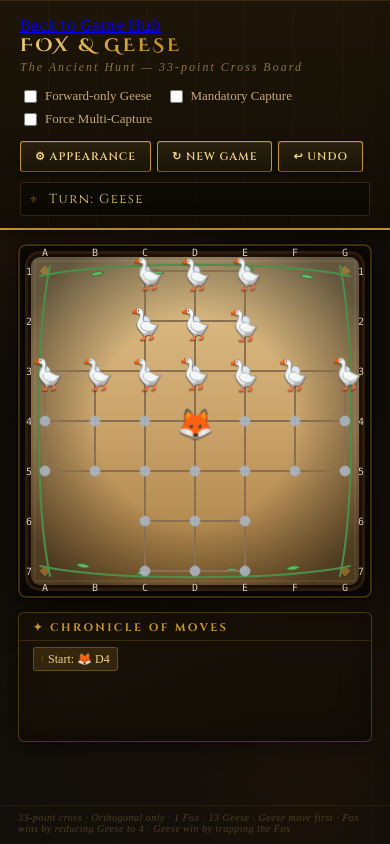
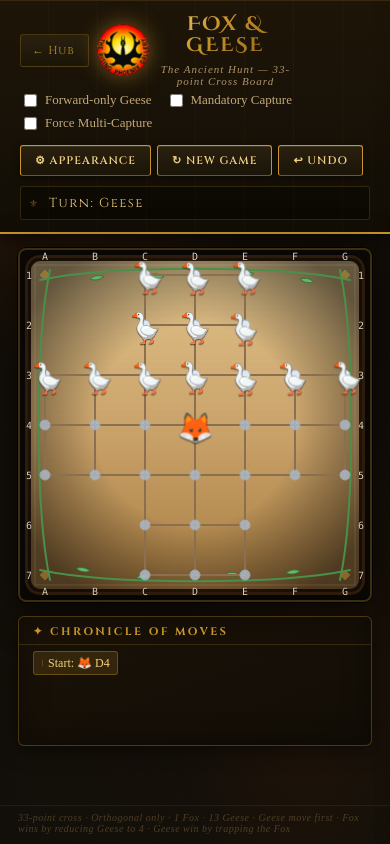
Before and after one commit to GlassPhoenixCode/rising-phoenix-games, a plain HTML site: page fox-geese.html in a window 390 px wide. Drawn offline with Linux system fonts and the light colour scheme; a web font is replaced by a local one.

Commit message:
Add files via upload

```diff
--- a/fox-geese.html
+++ b/fox-geese.html
@@ -123,6 +123,68 @@ header::before {
   padding: 14px 20px 12px;
 }
 
+.header-row {
+  display:flex;
+  align-items:center;
+  margin-bottom:4px;
+}
+
+.rpg-back {
+  display:inline-block;
+  font-family:'Cinzel', serif;
+  font-size:0.78rem;
+  letter-spacing:0.08em;
+  color:var(--gold);
+  text-decoration:none;
+  padding:0.55rem 1.1rem 0.55rem 2rem;
+  border:1px solid rgba(200,149,42,0.25);
+  border-radius:3px;
+  background:linear-gradient(180deg, #2a2010 0%, #1a1508 100%);
+  position:relative;
+  transition:border-color 0.2s, box-shadow 0.2s, color 0.2s;
+  margin:0;
+  flex:0 0 auto;
+}
+.rpg-back::before {
+  content:'\2190';
+  position:absolute;
+  left:0.7rem;
+}
+.rpg-back:hover {
+  border-color:var(--gold-light);
+  box-shadow:0 0 18px 2px var(--gold-glow);
+  color:var(--gold-light);
+}
+
+.header-center {
+  flex:1 1 0;
+  display:flex;
+  align-items:center;
+  justify-content:center;
+  gap:0.75rem;
+}
+
+.header-spacer {
+  visibility:hidden;
+  pointer-events:none;
+}
+
+.phoenix-mark {
+  width:52px;
+  height:52px;
+  flex-shrink:0;
+  object-fit:contain;
+  filter: drop-shadow(0 0 10px rgba(200,149,42,0.5));
+}
+
+.title-block {
+  display:flex;
+  flex-direction:column;
+  align-items:center;
+  justify-content:center;
+  text-align:center;
+}
+
 h1{
   margin:0 0 4px 0;
   font-family:'Cinzel Decorative', 'Cinzel', serif;
@@ -142,10 +204,12 @@ h1{
   font-family:'IM Fell English', serif;
   font-style:italic;
   font-size:12px;
-  color:var(--parch-dark);
+  color:#c8a878;
   letter-spacing:2px;
-  margin-bottom:12px;
-  opacity:0.7;
+  margin:2px 0 0;
+  opacity:0.85;
+  text-align:center;
+  width:100%;
 }
 
 .controls{
@@ -218,6 +282,32 @@ button.primary{
 button.primary:hover{
   background: linear-gradient(180deg, #8b2828 0%, #4d1616 100%);
   box-shadow: 0 2px 14px rgba(180,40,40,0.4);
+}
+
+
+@media (max-width: 640px){
+  .header-row {
+    display:grid;
+    grid-template-columns:auto 1fr auto;
+    gap:8px;
+    align-items:center;
+  }
+  .header-center {
+    min-width:0;
+    gap:0.55rem;
+  }
+  h1 {
+    letter-spacing:2px;
+    font-size:clamp(16px, 5vw, 24px);
+  }
+  .title-sub {
+    letter-spacing:1px;
+    font-size:11px;
+  }
+  .rpg-back {
+    padding:0.5rem 0.8rem 0.5rem 1.7rem;
+    font-size:0.72rem;
+  }
 }
 
 .icon-btn{
@@ -735,9 +825,17 @@ footer p {
   <div id="app">
     <header>
       <div class="header-inner">
-        <a href="index.html" class="rpg-back">Back to Game Hub</a>
-        <h1>Fox &amp; Geese</h1>
-        <div class="title-sub">The Ancient Hunt &mdash; 33-point Cross Board</div>
+        <div class="header-row">
+          <a href="index.html" class="rpg-back">Hub</a>
+          <div class="header-center">
+            <img class="phoenix-mark" src="RPG Favicon no background copy.png" alt="Rising Phoenix Games" />
+            <div class="title-block">
+              <h1>Fox &amp; Geese</h1>
+              <div class="title-sub">The Ancient Hunt &mdash; 33-point Cross Board</div>
+            </div>
+          </div>
+          <a href="index.html" class="rpg-back header-spacer">Hub</a>
+        </div>
         <div class="controls">
           <div class="toggles">
             <label title="If on, geese can only move towards the fox's side (downwards). Default: off">
```
